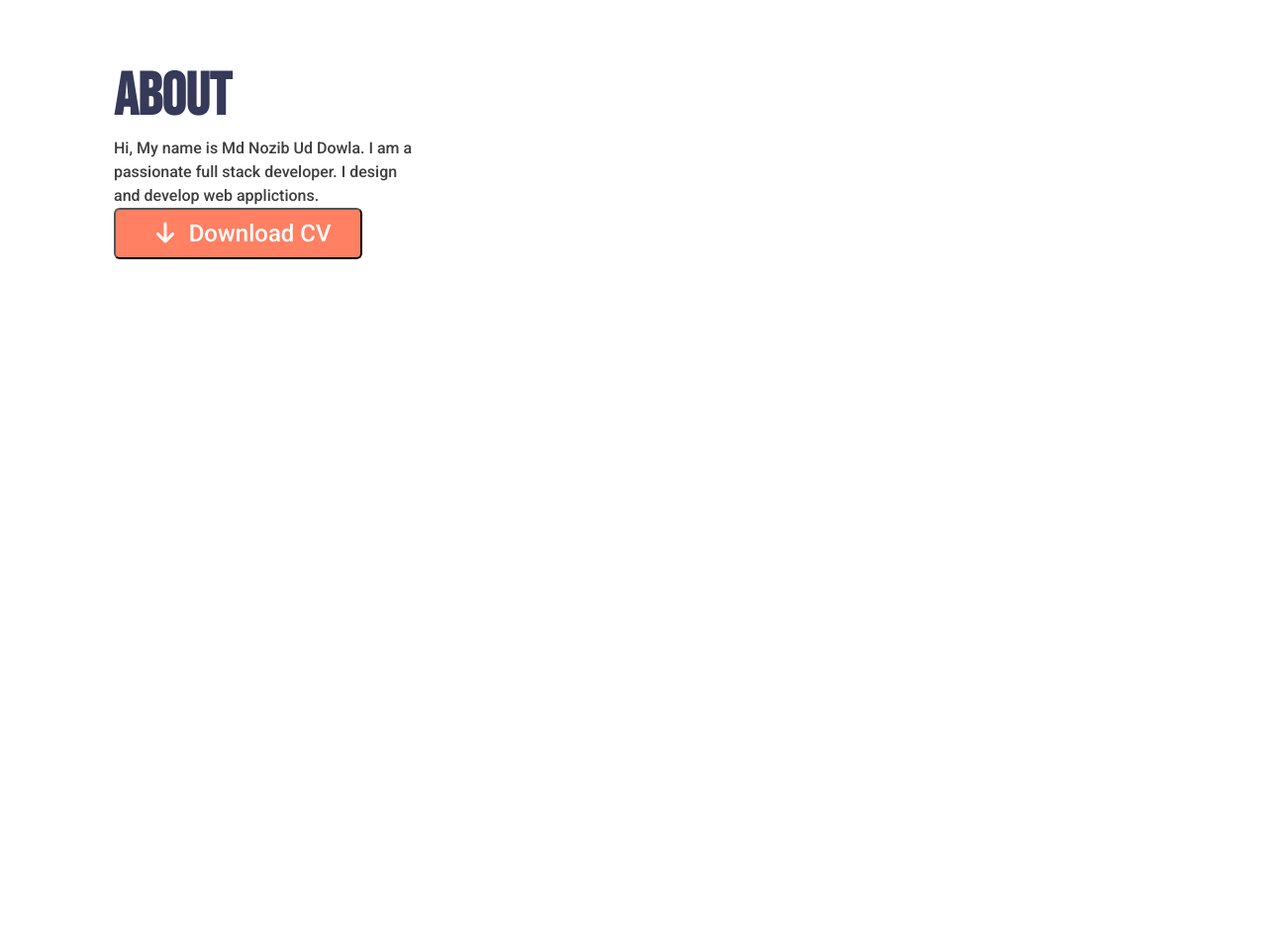
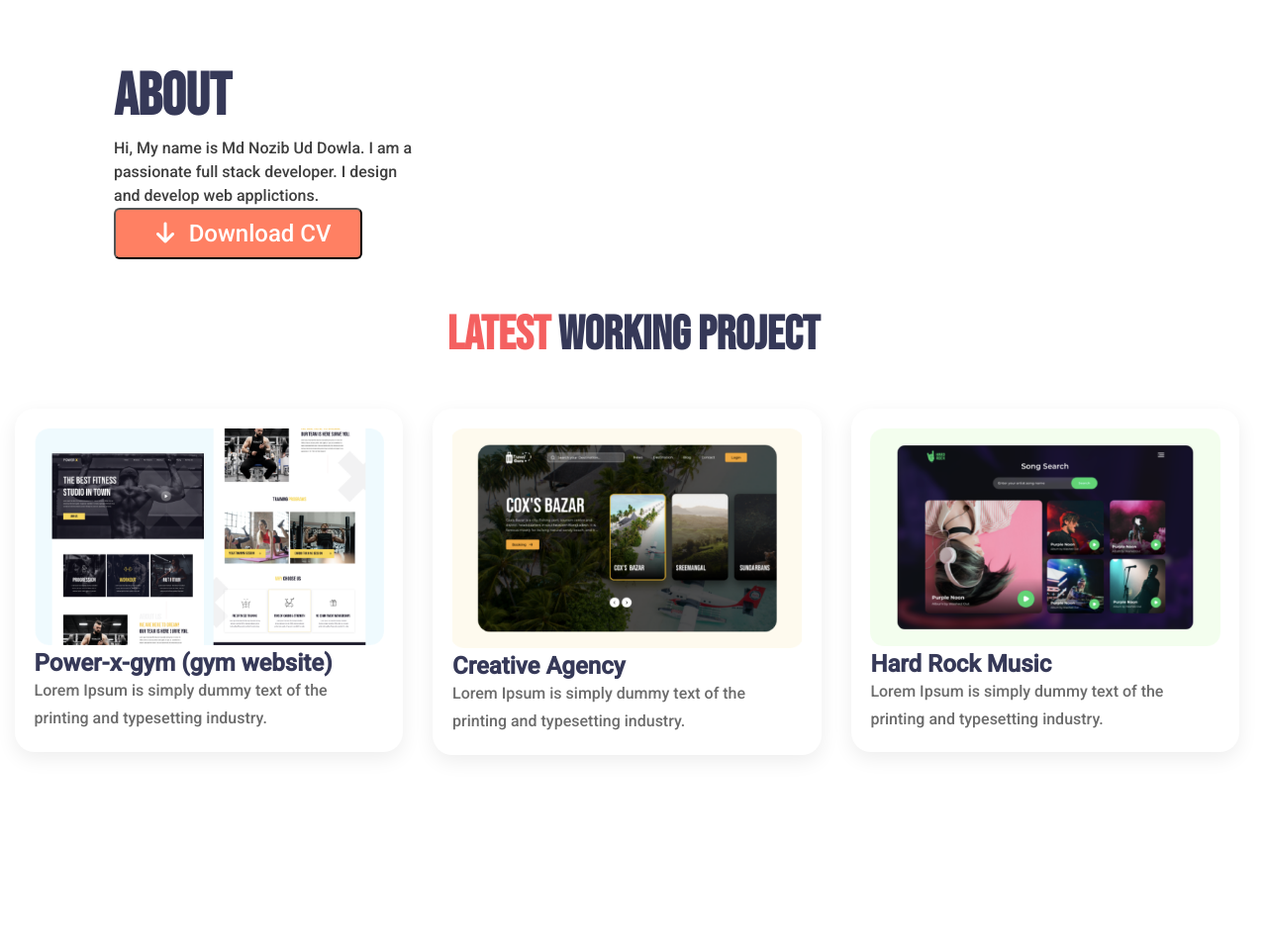
Before and after one commit to nozibuddowla/personal_website, a plain HTML site: page index.html in a window 1280 px wide. Shown: the part 1703-2656 px from the top of the page at 99% size. Before the commit the page ends 1980 px from the top, so only its background shows below. Drawn offline with Linux system fonts and the light colour scheme.

Commit message:
added working portion

```diff
--- a/index.html
+++ b/index.html
@@ -38,7 +38,7 @@
     </section>
 
     <!-- about portion -->
-    <section id="about">
+    <section class="hero-container" id="work">
         <div class="half-width">
             <img src="images/Group 33083.png" alt="">
         </div>
@@ -51,5 +51,34 @@
             </button>
         </div>
     </section>
+
+    <!-- work portion -->
+    <section class="work-container">
+        <h2>latest <span>working project</span></h2>
+        <div class="work-width">
+            <div class="work-box">
+                <img src="images/image 4.png" alt="">
+                <h3>Power-x-gym (gym website)</h3>
+                <p>Lorem Ipsum is simply dummy text of the
+                    printing and typesetting industry.</p>
+            </div>
+        </div>
+        <div class="work-width">
+            <div class="work-box">
+                <img src="images/image 5.png" alt="">
+                <h3>Creative Agency</h3>
+                <p>Lorem Ipsum is simply dummy text of the
+                    printing and typesetting industry.</p>
+            </div>
+        </div>
+        <div class="work-width">
+            <div class="work-box">
+                <img src="images/image 8.png" alt="">
+                <h3>Hard Rock Music</h3>
+                <p>Lorem Ipsum is simply dummy text of the
+                    printing and typesetting industry.</p>
+            </div>
+        </div>
+    </section>
 </body>
 </html>
--- a/style.css
+++ b/style.css
@@ -94,3 +94,53 @@
     color: white;
     text-decoration: none;
 }
+/* work portion */
+.work-container{
+    width: 100%;
+    overflow: hidden;
+    margin: 38px 0;
+}
+.work-container h2{
+    font-family: 'Bebas Neue';
+    font-style: normal;
+    font-weight: bold;
+    font-size: 48px;
+    line-height: 48px;
+    color: #F46060;
+    text-align: center;
+    margin-bottom: 50px;
+}
+.work-container h2 span{
+    color: #363958;
+}
+.work-width{
+    float: left;
+    width: 33%;
+    padding: 0 15px;
+}
+.work-box{
+    background: #FFFFFF;
+    box-shadow: 0px 6.5812px 19.7436px rgba(0, 0, 0, 0.07);
+    border-radius: 19.7436px;
+    padding: 5%;
+    margin-bottom: 187px;
+}
+.work-box img{
+    width: 100%;
+}
+.work-box h3{
+    font-family: 'Roboto';
+    font-style: normal;
+    font-weight: bold;
+    font-size: 24px;
+    line-height: 28px;
+    color: #363958;
+}
+.work-box p{
+    font-family: Roboto;
+    font-style: normal;
+    font-weight: normal;
+    font-size: 16px;
+    line-height: 28px;
+    color: #6C6C6C;
+}
```
Also changed, not shown: images/image 4.png (added), images/image 5.png (added), images/image 8.png (added).
